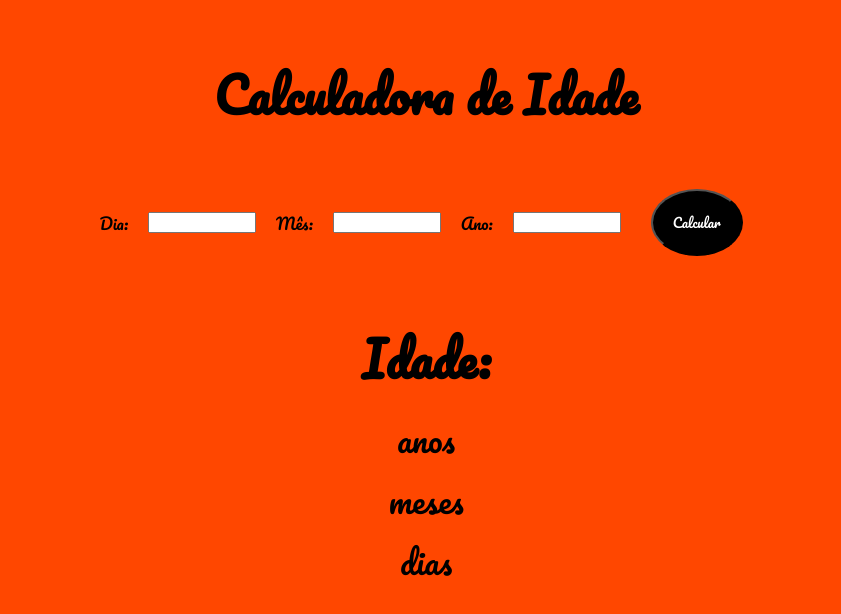
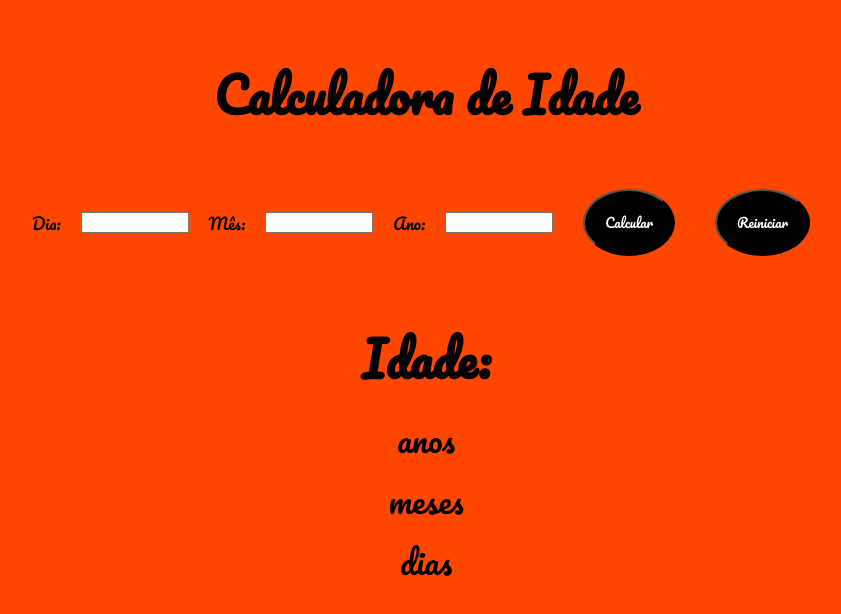
Before and after one commit to Palomabonattedealmeida/calculadoraIdade, a plain HTML site: page index.html in a window 1280 px wide. Shown: the whole page, without its empty margins (214-1055 px from the left). Drawn offline with Linux system fonts and the light colour scheme.

Commit message:
inclusao do botão reset
inclui esse botão para poder zerar os dados e u usuario poder fazer nova pesquisa.

```diff
--- a/index.html
+++ b/index.html
@@ -21,6 +21,7 @@
     <input type="number" id="year" min="1900">
 
     <button onclick="calculateAge()">Calcular</button>
+    <button onclick="resetFields()">Reiniciar</button>
   </div>
 
   <div class="result-container">
@@ -28,7 +29,7 @@
     <p><span id="ageYears"></span> anos</p>
     <p><span id="ageMonths"></span> meses</p>
     <p><span id="ageDays"></span> dias</p>
-  </div>
+    </div>
 
   <script src="script.js"></script>
 </body>
```
